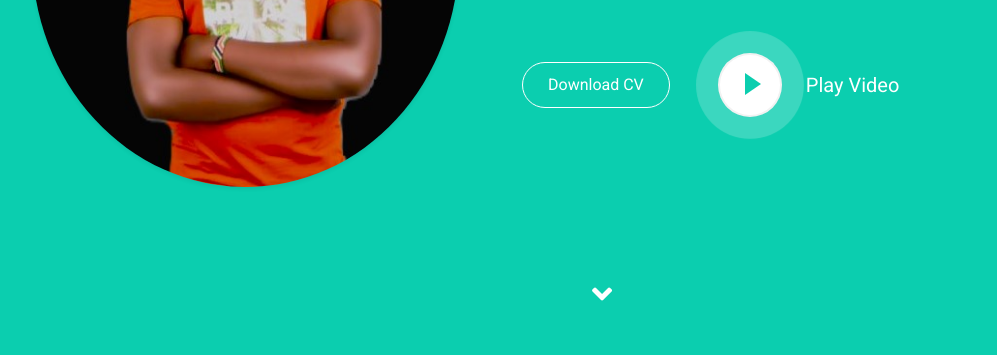
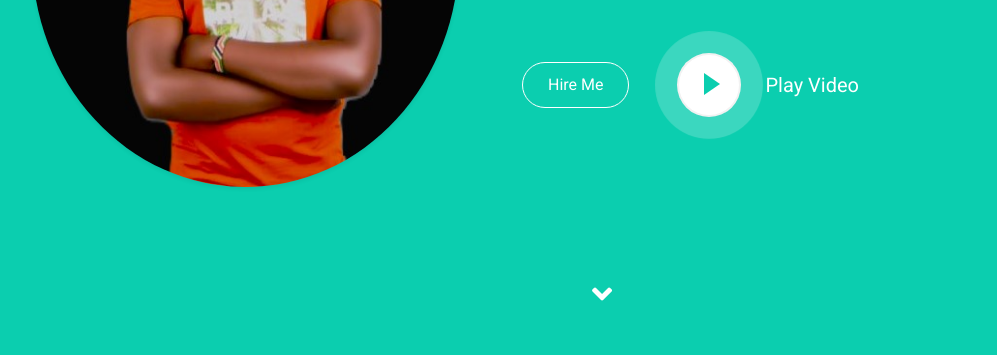
Before and after one commit to Edmond-ram/eddie, a plain HTML site: page index.html in a window 1280 px wide. Shown: the part 445-800 px from the top of the page, without its empty margins (38-1035 px from the left). Drawn offline with nearby package versions, Linux system fonts and the light colour scheme.

Commit message:
Update index.html
b2

```diff
--- a/index.html
+++ b/index.html
@@ -85,7 +85,7 @@
                     <h1 class="typed-text-output d-inline font-weight-lighter text-white"></h1>
                     <div class="typed-text d-none">Web Designer, Web Developer, Front End Developer, Apps Designer, Apps Developer</div>
                     <div class="d-flex align-items-center justify-content-center justify-content-lg-start pt-5">
-                        <a href="" class="btn btn-outline-light mr-5">Download CV</a>
+                        <a href="https://wa.me/254114733232" class="btn btn-outline-light mr-5">Hire Me</a>
                         <button type="button" class="btn-play" data-toggle="modal"
                             data-src="https://www.youtube.com/embed/DWRcNpR6Kdc" data-target="#videoModal">
                             <span></span>
```
